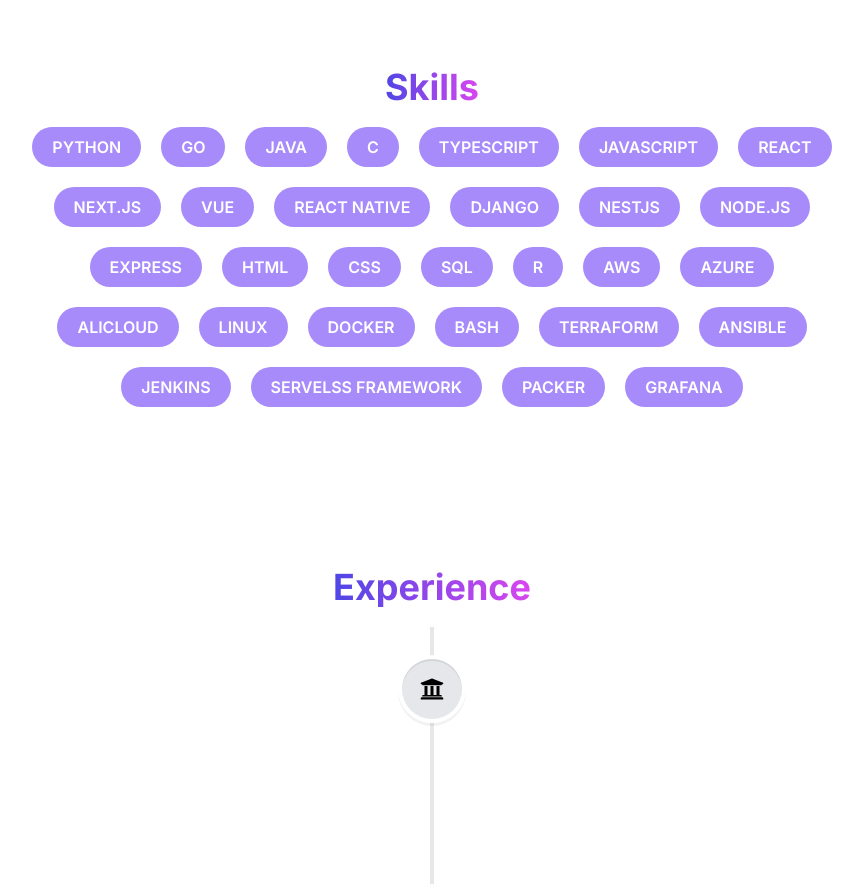
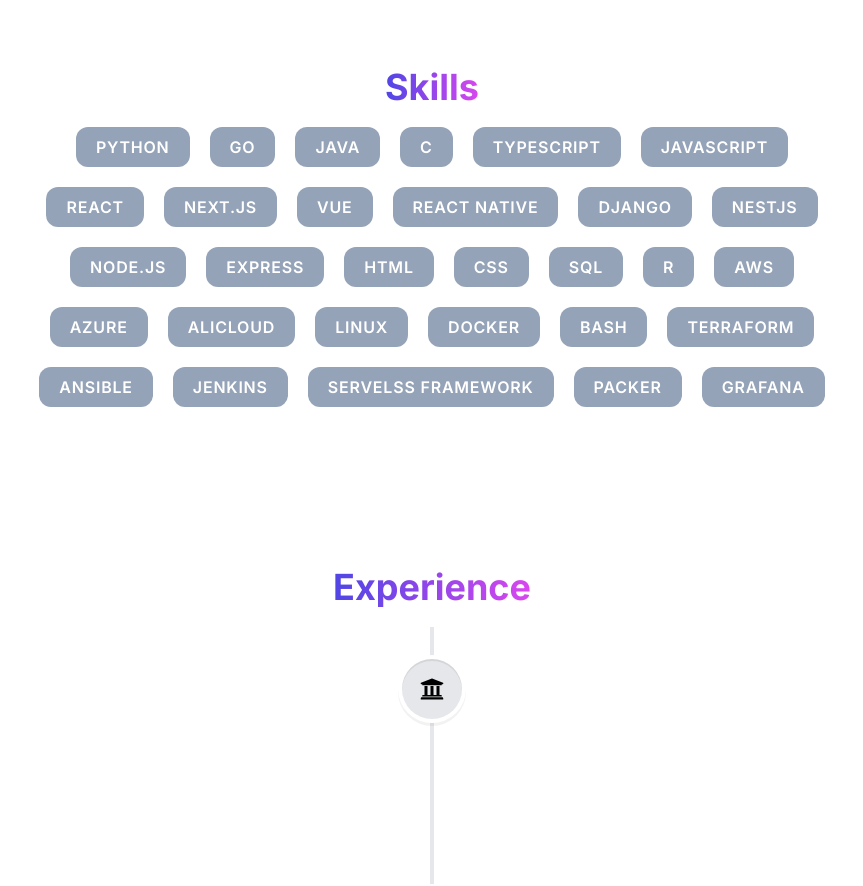
Before and after one commit to jayjang0209/porfolio-website, a Next.js app: page / in a window 1280 px wide. Shown: the part 3160-4046 px from the top of the page, without its empty margins (208-1071 px from the left). Built offline with nearby package versions, Linux system fonts and the light colour scheme.

Commit message:
restyle skill block

```diff
--- a/components/skills.tsx
+++ b/components/skills.tsx
@@ -34,7 +34,7 @@
         {skillsData.map((skill, index) => (
           <motion.li
             key={index}
-            className="bg-violet-400 text-white borderBlack rounded-full px-5 py-1 sm:py-2"
+            className="bg-slate-400 text-white borderBlack tracking-wider rounded-xl px-5 py-1 sm:py-2"
             variants={fadeInAnimationVariants}
             initial="initial"
             whileInView="animate"
```
